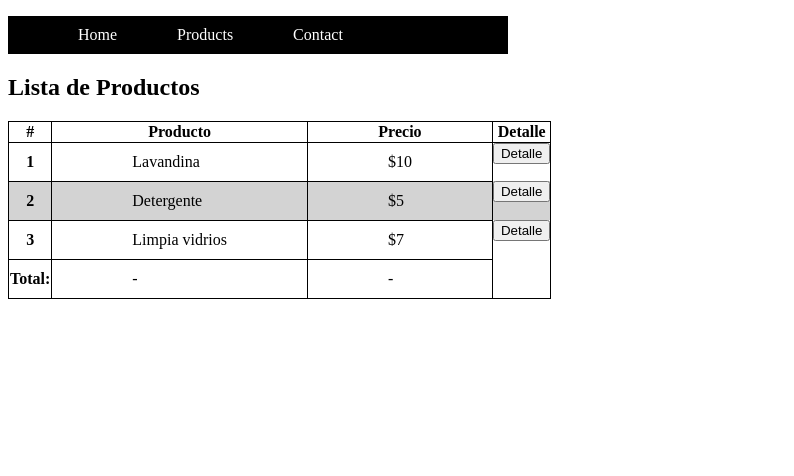
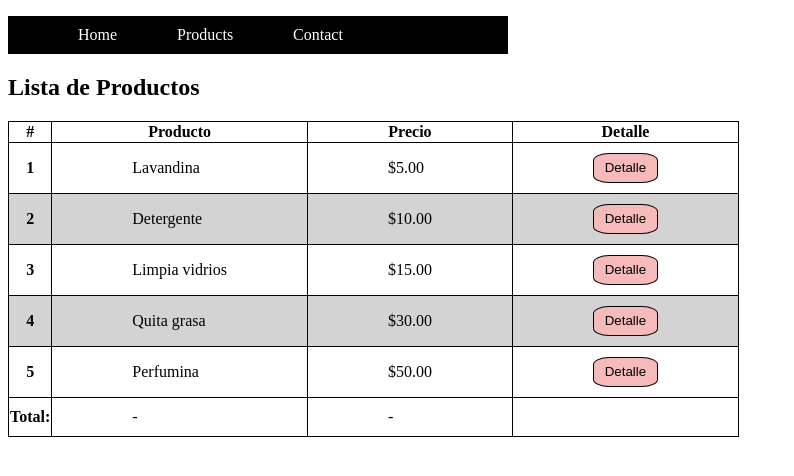
Before and after one commit to ochoa8al/AngularRoutes, an Angular app: page /products in a window 1280 px wide. Shown: the top 476 px of the page, without its empty margins (0-794 px from the left). Built offline with nearby package versions, Linux system fonts and the light colour scheme.

Commit message:
Add new routes

```diff
--- a/src/app/app-routing.module.ts
+++ b/src/app/app-routing.module.ts
@@ -8,7 +8,7 @@ import { ContactComponent } from './contact/contact.component';
 const routes: Routes = [
   {path: "",component:HomeComponent},
   {path:"products",component:ProductsComponent},
-  {path:"products/:category/:productId",component:ProductDetailComponent},
+  {path:"products/:productId",component:ProductDetailComponent},
   {path:"contact",component:ContactComponent},
   {path:"**",redirectTo:"",pathMatch:"full"}
 ];
--- a/src/app/product-detail/product-detail.component.html
+++ b/src/app/product-detail/product-detail.component.html
@@ -1 +1,5 @@
-<p [ngStyle]="{'background-color': categoria}">Producto Seleccionado: {{producto}}</p>
+<h2>Detalle del producto seleccionado:</h2>
+<h3>ID: {{producto?.id}}</h3>
+<h3>Nombre: {{producto?.name}}</h3>
+<h3>Precio: {{producto?.price | currency}}</h3>
+<h3>Descripción: {{producto?.description}}</h3>
--- a/src/app/product-detail/product-detail.component.ts
+++ b/src/app/product-detail/product-detail.component.ts
@@ -1,5 +1,6 @@
 import { Component, OnInit } from '@angular/core';
 import { ActivatedRoute } from '@angular/router';
+import { Productos,productList } from '../products/products.mock';
 
 @Component({
   selector: 'app-product-detail',
@@ -11,13 +12,12 @@ export class ProductDetailComponent implements OnInit{
 
   constructor(private _route: ActivatedRoute){}
 
-  producto?: string;
-  categoria?: string;
+  productList:Productos[] = productList;
+  producto?:Productos;
 
   ngOnInit(): void {
     this._route.params.subscribe(param => {
-      this.producto = param['productId'];
-      this.categoria = param['category'];
+      this.producto = productList.find(item => item.id==param['productId']);
     })
   }
 
--- a/src/app/products/products.component.css
+++ b/src/app/products/products.component.css
@@ -13,4 +13,12 @@ table, th, td {
     border-collapse: collapse;
 }
 
+.tableButton {
+    background-color: rgb(246, 186, 186);
+    border: solid 1px black;
+    border-radius: 25%;
+    width: 65px;
+    height: 30px;
+}
+
 /*Estilos de la tabla*/
--- a/src/app/products/products.component.html
+++ b/src/app/products/products.component.html
@@ -9,23 +9,11 @@
         </tr>
     </thead>
     <tbody>
-        <tr>
-            <th>1</th>
-            <td>Lavandina</td>
-            <td>$10</td>
-            <button class="tableButton" [routerLink]="['/products','red','Lavandina']">Detalle</button>
-        </tr>
-        <tr>
-            <th>2</th>
-            <td>Detergente</td>
-            <td>$5</td>
-            <button class="tableButton" [routerLink]="['/products','yellow','Detergente']">Detalle</button>
-        </tr>
-        <tr>
-            <th>3</th>
-            <td>Limpia vidrios</td>
-            <td>$7</td>
-            <button class="tableButton" [routerLink]="['/products','green','Limpia vidrios']">Detalle</button>
+        <tr *ngFor="let productItem of productList">
+            <th>{{productItem.id}}</th>
+            <td>{{productItem.name}}</td>
+            <td>{{productItem.price | currency}}</td>
+            <td><button class="tableButton" [routerLink]="['/products',productItem.id]">Detalle</button></td>
         </tr>
     </tbody>
     <tfoot>
--- a/src/app/products/products.component.ts
+++ b/src/app/products/products.component.ts
@@ -1,4 +1,5 @@
 import { Component } from '@angular/core';
+import {productList} from "./products.mock"
 
 @Component({
   selector: 'app-products',
@@ -7,4 +8,6 @@ import { Component } from '@angular/core';
 })
 export class ProductsComponent {
 
+  productList = productList;
+
 }
--- /dev/null
+++ b/src/app/products/products.mock.ts
@@ -0,0 +1,14 @@
+export interface Productos {
+    id: string | number,
+    name: string,
+    price: number,
+    description: string
+}
+
+export const productList:Productos[] = [
+    {id:1,name:'Lavandina',price:5, description:'Frescura por 24 horas'},
+    {id:2,name:'Detergente',price:10, description:'Mas espuma y mas lavadas'},
+    {id:3,name:'Limpia vidrios',price:15, description:'Vidrios mas brillantes y limpios'},
+    {id:4,name:'Quita grasa',price:30, description:'Elimina manchas y grasa'},
+    {id:5,name:'Perfumina',price:50, description:'Mata plagas'}
+];
```
